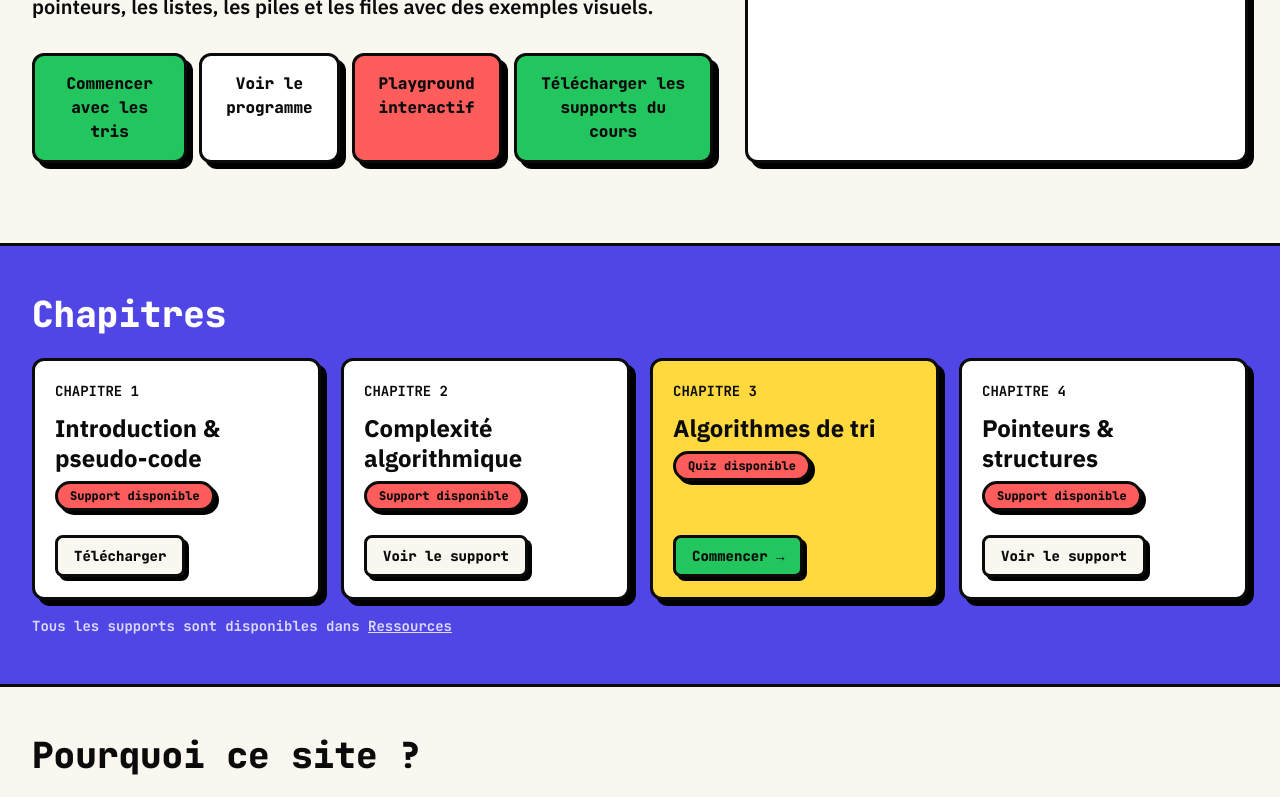
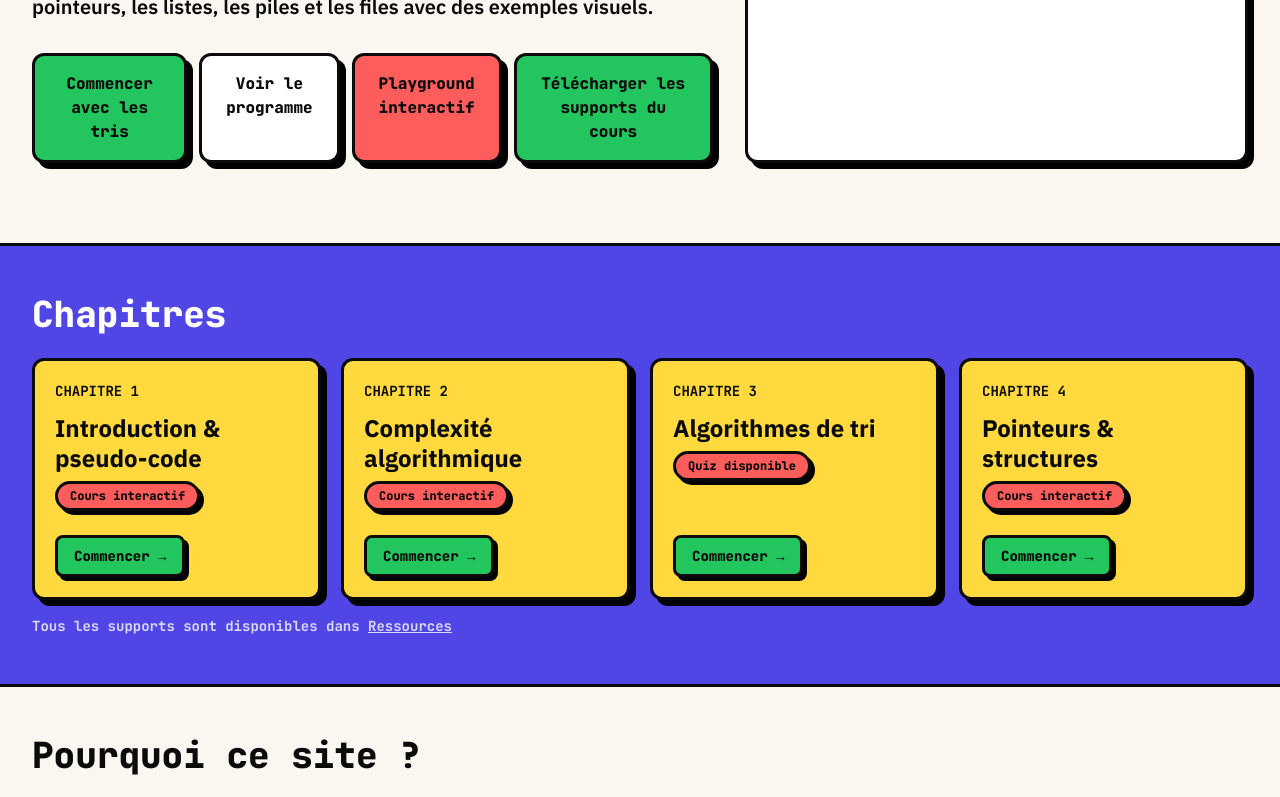
Before and after one commit to Eminou122/SupNum_Data_Structure, a React (Vite) app: page / in a window 1280 px wide. Shown: the part 530-1327 px from the top of the page. Built offline with nearby package versions, Linux system fonts and the light colour scheme.

Commit message:
feat: wire interactive chapter routes

```diff
--- a/src/App.jsx
+++ b/src/App.jsx
@@ -7,8 +7,16 @@ import ExamensPage from './components/ExamensPage.jsx'
 import ResourcesPage from './components/ResourcesPage.jsx'
 import { chapters } from './data/chapters.js'
 import { chapter3 } from './data/chapter3.js'
+import { chapter1 } from './data/chapter1.js'
+import { chapter2 } from './data/chapter2.js'
+import { chapter4 } from './data/chapter4.js'
 
-const CHAPTER_ROUTES = { 'chapitre-3-tris': chapter3 }
+const CHAPTER_ROUTES = {
+  'chapitre-1-intro': chapter1,
+  'chapitre-2-complexite': chapter2,
+  'chapitre-3-tris': chapter3,
+  'chapitre-4-pointeurs-structures': chapter4,
+}
 
 const reasons = [
   'Voir au lieu de mémoriser',
--- a/src/components/ChapterViewer.jsx
+++ b/src/components/ChapterViewer.jsx
@@ -32,8 +32,20 @@ export default function ChapterViewer({ chapter }) {
           <p className="mt-4 max-w-2xl text-lg font-semibold leading-8">
             {chapter.intro}
           </p>
+          {chapter.resourceFile && (
+            <a
+              href={chapter.resourceFile}
+              target="_blank"
+              rel="noreferrer"
+              className="mt-5 inline-flex rounded-lg border-[3px] border-ink bg-white px-4 py-2 font-mono text-sm font-black shadow-hardSm outline-none transition hover:-translate-y-0.5 focus-visible:ring-4 focus-visible:ring-primary"
+            >
+              Télécharger le support original
+            </a>
+          )}
         </div>
 
+        {chapter.sections.length > 0 ? (
+          <>
             <nav className="mb-10 rounded-xl border-[3px] border-ink bg-white p-5 shadow-hard">
               <p className="font-mono text-sm font-black uppercase">Sections</p>
               <ol className="mt-3 grid gap-2 sm:grid-cols-2">
@@ -50,18 +62,30 @@ export default function ChapterViewer({ chapter }) {
                 ))}
               </ol>
             </nav>
-
             <div className="grid gap-8">
               {chapter.sections.map((section) => (
                 <Section key={section.id} section={section} />
               ))}
             </div>
+          </>
+        ) : (
+          <div className="mb-10 rounded-xl border-[3px] border-ink bg-white p-6 shadow-hard">
+            <p className="font-mono text-sm font-black">
+              Le contenu interactif détaillé arrive dans la prochaine étape.
+            </p>
+          </div>
+        )}
 
         {chapter.hasSortingRace && (
           <div className="mt-8">
             <SortingRace />
           </div>
         )}
+
+        {/* ponytail: stubs only — visualizers wired in Gate 9/10/11 */}
+        {chapter.hasPseudoTracer && null}
+        {chapter.hasComplexityViz && null}
+        {chapter.hasMemoryViz && null}
 
         {chapter.quiz && (
           <div className="mt-8">
--- /dev/null
+++ b/src/data/chapter1.js
@@ -0,0 +1,11 @@
+export const chapter1 = {
+  number: 1,
+  title: 'Introduction & pseudo-code',
+  badge: 'Chapitre 1 • Actif',
+  intro:
+    "Ce chapitre interactif sera développé à l'étape suivante. Il présentera les bases de l'algorithmique : variables, conditions, boucles et pseudo-code.",
+  resourceFile: '/resources/courses/Chapitre1_Intro.pptx',
+  sections: [],
+  quiz: null,
+  hasPseudoTracer: false,
+}
--- /dev/null
+++ b/src/data/chapter2.js
@@ -0,0 +1,11 @@
+export const chapter2 = {
+  number: 2,
+  title: 'Complexité algorithmique',
+  badge: 'Chapitre 2 • Actif',
+  intro:
+    "Ce chapitre interactif sera développé après le chapitre 1. Il expliquera comment mesurer le coût d'un algorithme avec O(1), O(n), O(n²) et O(log n).",
+  resourceFile: '/resources/courses/Chapitre2_Complexite_Khadhraoui.pdf',
+  sections: [],
+  quiz: null,
+  hasComplexityViz: false,
+}
--- /dev/null
+++ b/src/data/chapter4.js
@@ -0,0 +1,11 @@
+export const chapter4 = {
+  number: 4,
+  title: 'Pointeurs & structures',
+  badge: 'Chapitre 4 • Actif',
+  intro:
+    "Ce chapitre interactif sera développé après la complexité. Il expliquera les pointeurs, les structures, les listes chaînées, les piles et les files.",
+  resourceFile: '/resources/courses/Chapitre4_Pointeurs-et-Structures-de-donnees_Khadhraoui.pdf',
+  sections: [],
+  quiz: null,
+  hasMemoryViz: false,
+}
--- a/src/data/chapters.js
+++ b/src/data/chapters.js
@@ -2,18 +2,16 @@ export const chapters = [
   {
     number: 'Chapitre 1',
     title: 'Introduction & pseudo-code',
-    status: 'support',
-    badge: 'Support disponible',
-    file: '/resources/courses/Chapitre1_Intro.pptx',
-    fileLabel: 'Télécharger',
+    status: 'actif',
+    slug: 'chapitre-1-intro',
+    badge: 'Cours interactif',
   },
   {
     number: 'Chapitre 2',
     title: 'Complexité algorithmique',
-    status: 'support',
-    badge: 'Support disponible',
-    file: '/resources/courses/Chapitre2_Complexite_Khadhraoui.pdf',
-    fileLabel: 'Voir le support',
+    status: 'actif',
+    slug: 'chapitre-2-complexite',
+    badge: 'Cours interactif',
   },
   {
     number: 'Chapitre 3',
@@ -25,9 +23,8 @@ export const chapters = [
   {
     number: 'Chapitre 4',
     title: 'Pointeurs & structures',
-    status: 'support',
-    badge: 'Support disponible',
-    file: '/resources/courses/Chapitre4_Pointeurs-et-Structures-de-donnees_Khadhraoui.pdf',
-    fileLabel: 'Voir le support',
+    status: 'actif',
+    slug: 'chapitre-4-pointeurs-structures',
+    badge: 'Cours interactif',
   },
 ]
```
Also changed, not shown: 1 other file (tests, documents, lock files or other folders). Lines whose indentation alone changed are shown as unchanged.
